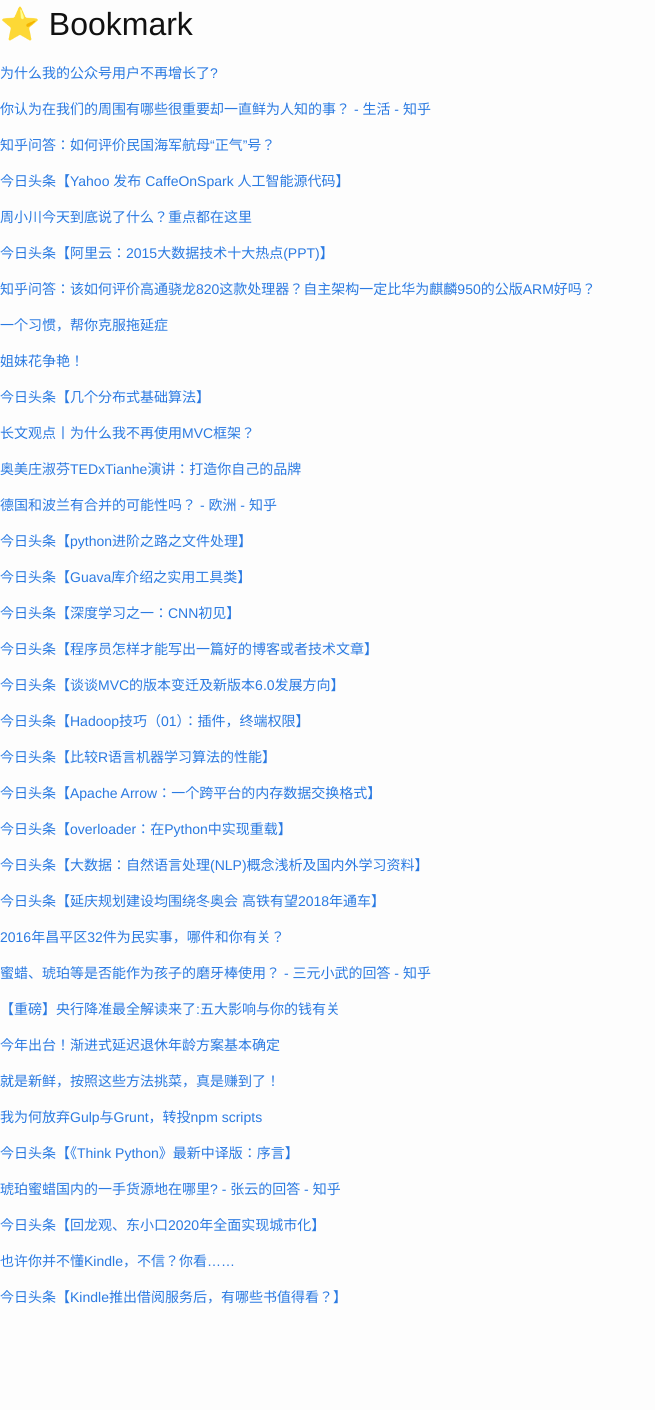
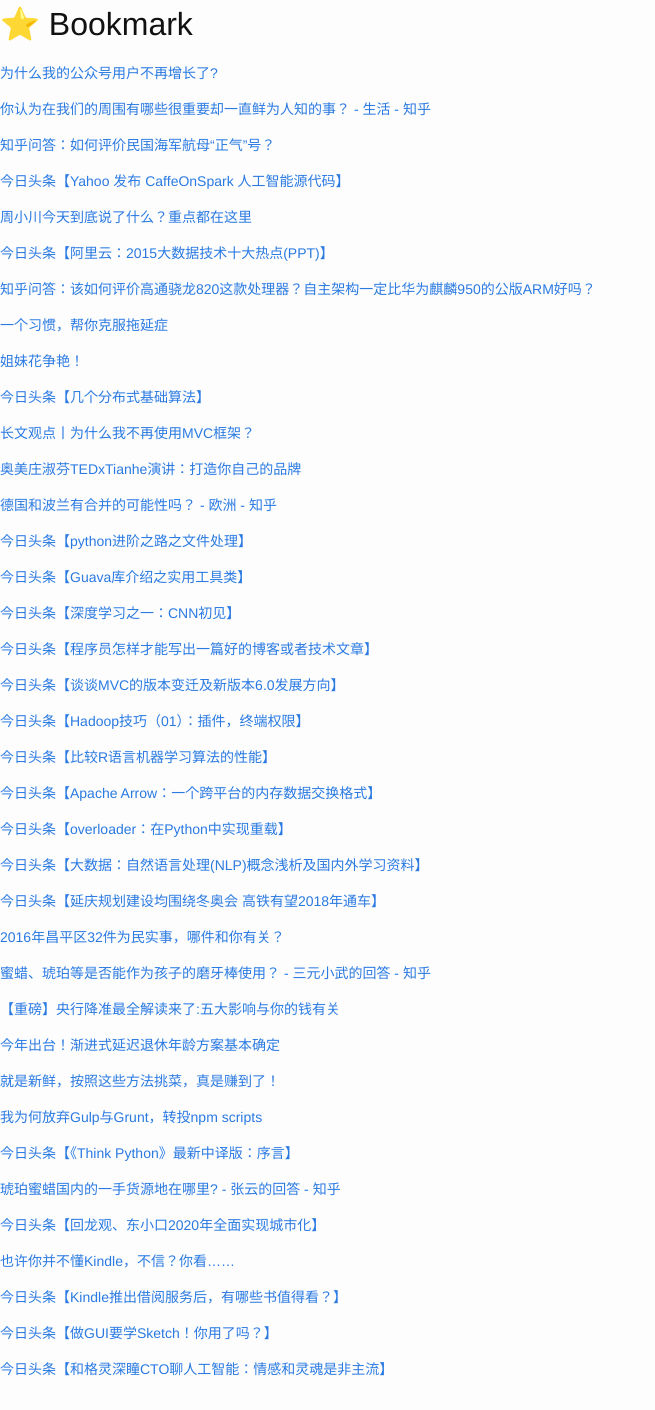
Before and after one commit to cnwarden/cnwarden.github.io, a Jekyll site: the page built from fav/index.md, in a window 1280 px wide. Shown: the whole page, without its empty margins (0-655 px from the left). Built offline with Jekyll 4.4.1, drawn with Linux system fonts in a browser that asks for light colours; emoji names are drawn with the system emoji font; before the commit the page ends 1338 px from its top, so only the background shows below that.

Commit message:
auto commit

```diff
--- a/fav/index.md
+++ b/fav/index.md
@@ -74,3 +74,7 @@ title:  fav
 [也许你并不懂Kindle，不信？你看......](http://mp.weixin.qq.com/s?__biz=MjM5NDI3NjE0MQ==&mid=402209244&idx=1&sn=12b96b3812bb83235b9175de5483e0f2&scene=0#wechat_redirect)
 
 [今日头条【Kindle推出借阅服务后，有哪些书值得看？】](http://toutiao.com/item/6256413567633850882/?iid=3578109516&app=news_article&tt_from=android_share&utm_source=email&utm_medium=toutiao_android&utm_campaign=client_share)
+
+[今日头条【做GUI要学Sketch！你用了吗？】](http://toutiao.com/item/6256552296428077569/?iid=3578109516&app=news_article&tt_from=android_share&utm_source=email&utm_medium=toutiao_android&utm_campaign=client_share)
+
+[今日头条【和格灵深瞳CTO聊人工智能：情感和灵魂是非主流】](http://toutiao.com/item/6256845376133792257/?iid=3578109516&app=news_article&tt_from=android_share&utm_source=email&utm_medium=toutiao_android&utm_campaign=client_share)
```
